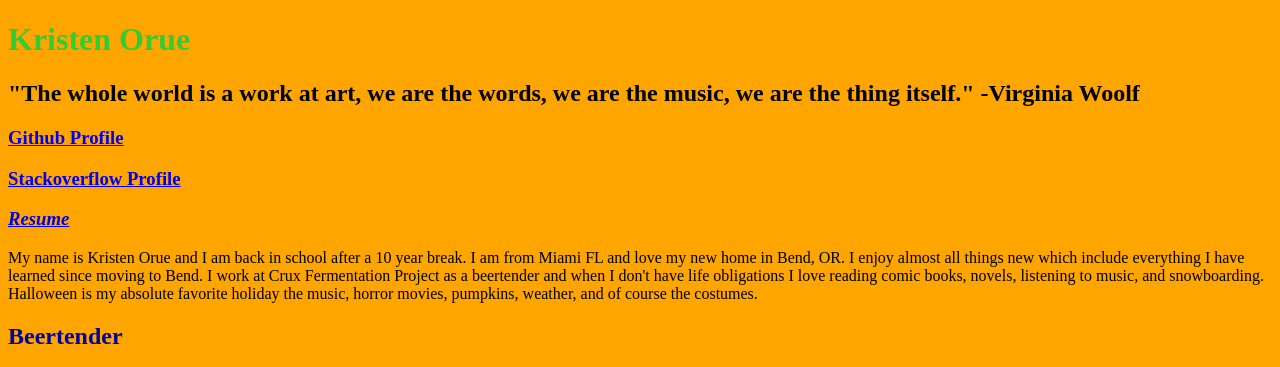
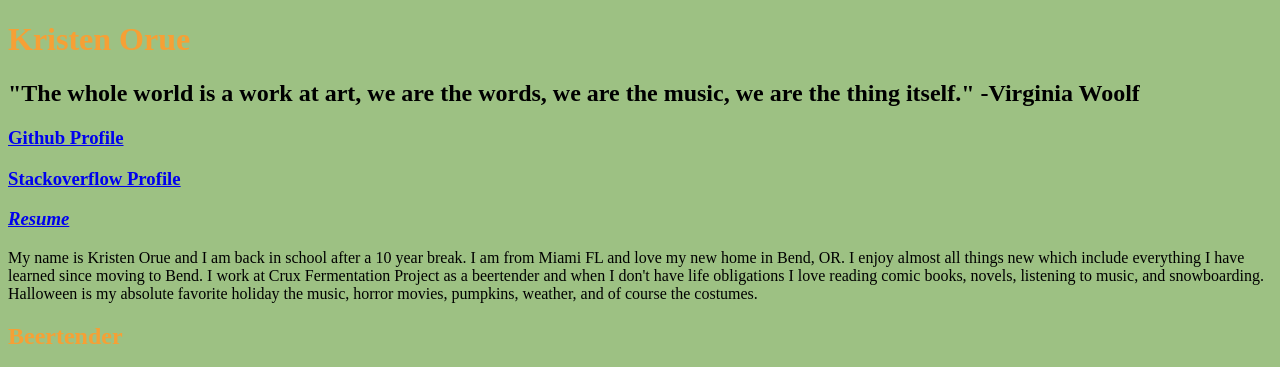
Before and after one commit to KristenOrue/KristenOrue.github.io, a plain HTML site: page index.html in a window 1280 px wide. Shown: the top 367 px of the page. Drawn offline with Linux system fonts and the light colour scheme.

Commit message:
Changing Text colors

```diff
--- a/Style-index.css
+++ b/Style-index.css
@@ -1,3 +1,3 @@
 body {
-    background-color:#ffa500;
+    background-color:#9DC183;
 }
--- a/index.html
+++ b/index.html
@@ -11,7 +11,7 @@
 
 
 
-<h1 width="1000"style="color:#32CD32">Kristen Orue </h1>
+<h1 width="1000" style="color:#f6a035">Kristen Orue </h1>
 <h2> "The whole world is a work at art, we are the words, we are the music, we are the thing itself."
 
           -Virginia Woolf
@@ -22,7 +22,7 @@
     ">Stackoverflow Profile</a></h3>
 <h3><a href="#"><em>Resume</em></a></h3>
 <p> My name is Kristen Orue and I am back in school after a 10 year break. I am from Miami FL and love my new home in Bend, OR. I enjoy almost all things new which include everything I have learned since moving to Bend. I work at Crux Fermentation Project as a beertender and when I don't have life obligations I love reading comic books, novels, listening to music, and snowboarding. Halloween is my absolute favorite holiday the music,  horror movies, pumpkins, weather, and of course the costumes.</p>
-<div class="column"></div> <h2 style="color:#000099">Beertender</h2>
+<div class="column"></div> <h2 style="color:#f6a035">Beertender</h2>
 
 <p> I work at <a href="https://www.cruxfermentation.com/">Crux Fermentation Project</a>. I don't think I'll ever not work there even if it's just once a week one day when I have a full time career. It has a beautiful view of the Cascades, I get to work with my friends, they experiment all the time with a variety of yeast, hops, and even other forms of Fermentation like pickling and cider. I've always been passionate about craft beer and I couldn't have picked a better place to work where I can share my passion with others.</p>
 
```
